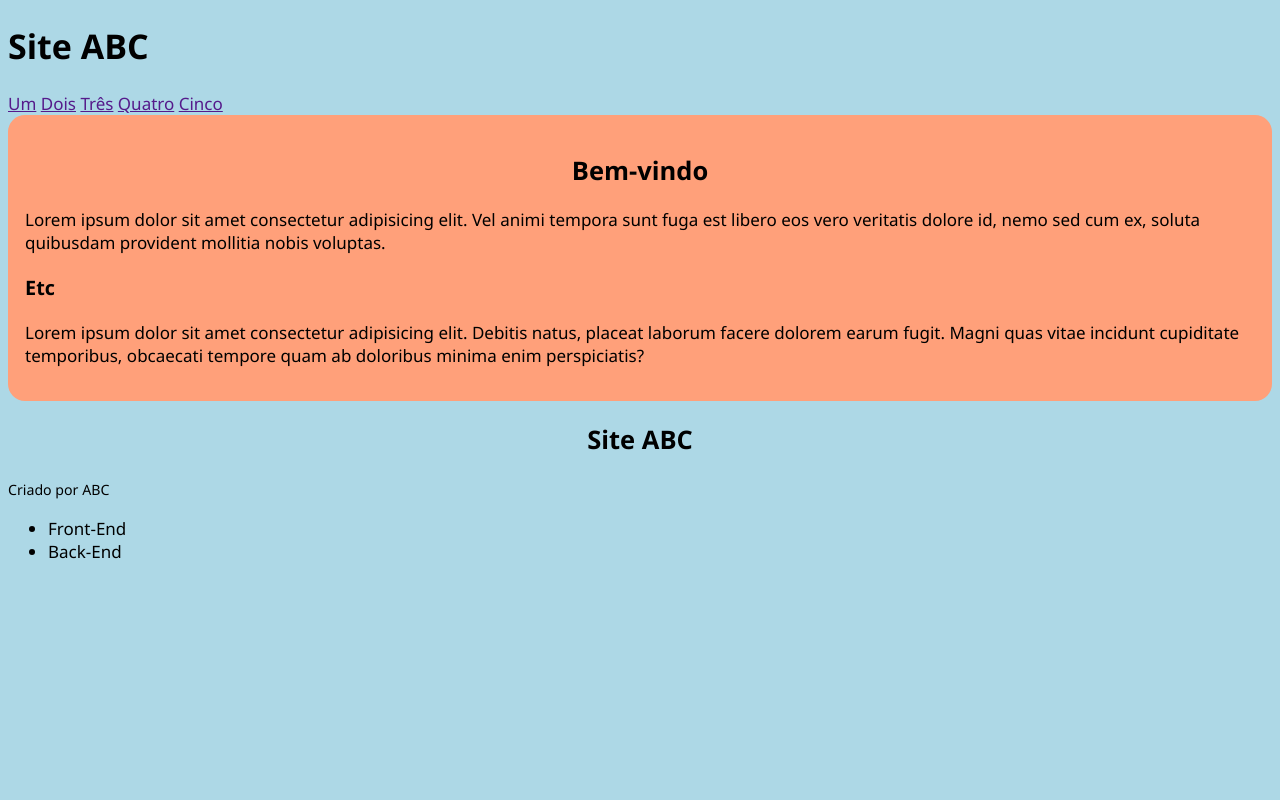
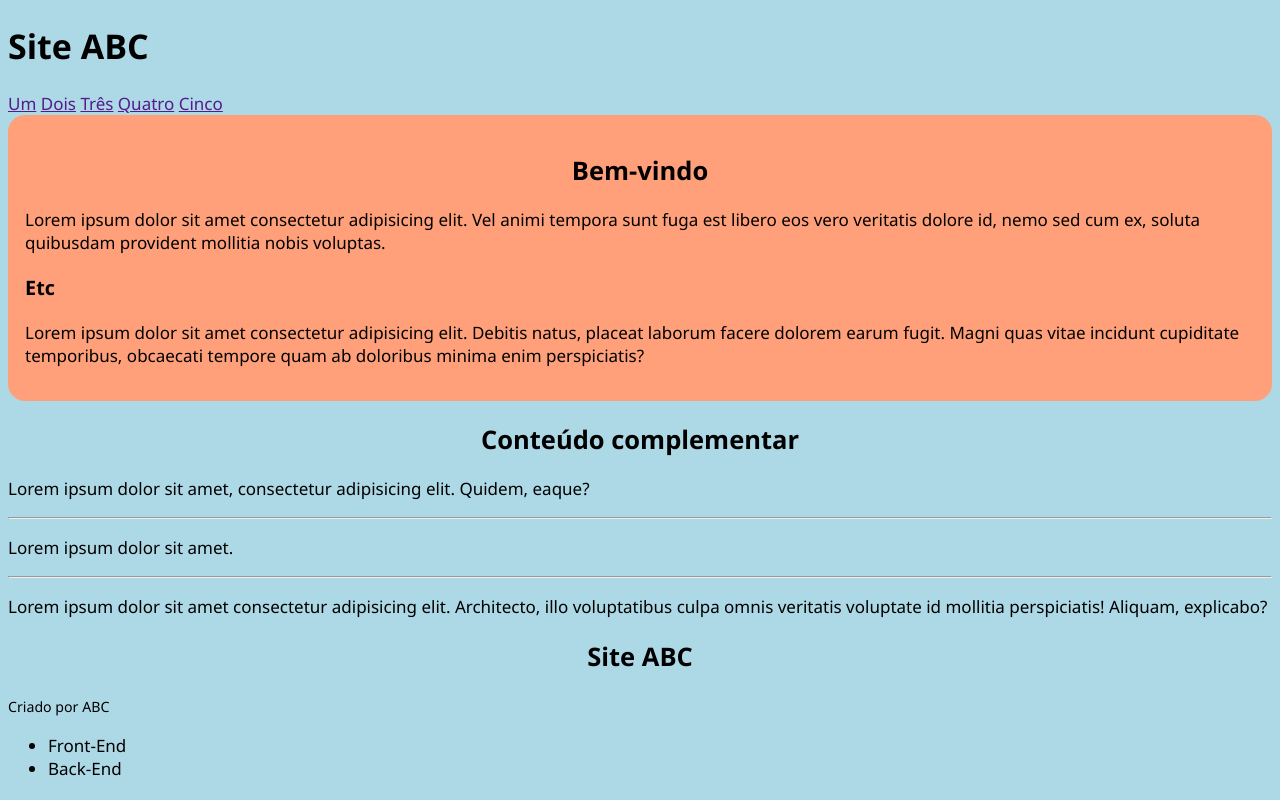
Before and after one commit to bernardo-augusto/testes-repo, a plain HTML site: page index.html in a window 1280 px wide. Drawn offline with Linux system fonts and the light colour scheme.

Commit message:
Adição de aside

```diff
--- a/index.html
+++ b/index.html
@@ -27,8 +27,17 @@
                 <h3>Etc</h3>
                 <p>Lorem ipsum dolor sit amet consectetur adipisicing elit. Debitis natus, placeat laborum facere dolorem earum fugit. Magni quas vitae incidunt cupiditate temporibus, obcaecati tempore quam ab doloribus minima enim perspiciatis?</p>
             </section>
+        </article>
 
-        </article>
+        <aside>
+            <h2>Conteúdo complementar</h2>
+            <p>Lorem ipsum dolor sit amet, consectetur adipisicing elit. Quidem, eaque?</p>
+            <hr>
+            <p>Lorem ipsum dolor sit amet.</p>
+            <hr>
+            <p>Lorem ipsum dolor sit amet consectetur adipisicing elit. Architecto, illo voluptatibus culpa omnis veritatis voluptate id mollitia perspiciatis! Aliquam, explicabo?</p>
+        </aside>
+
     </main>
     <footer>
         <h2>Site ABC</h2>
```
